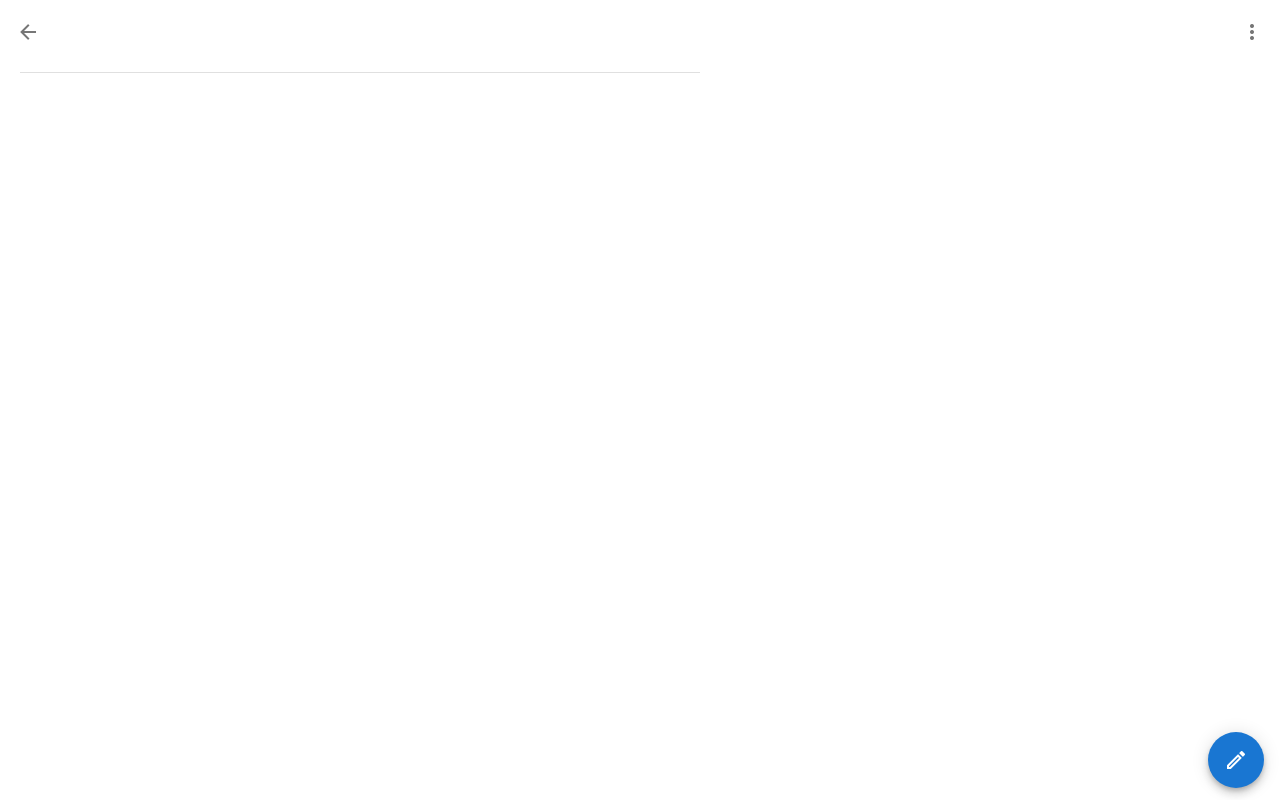
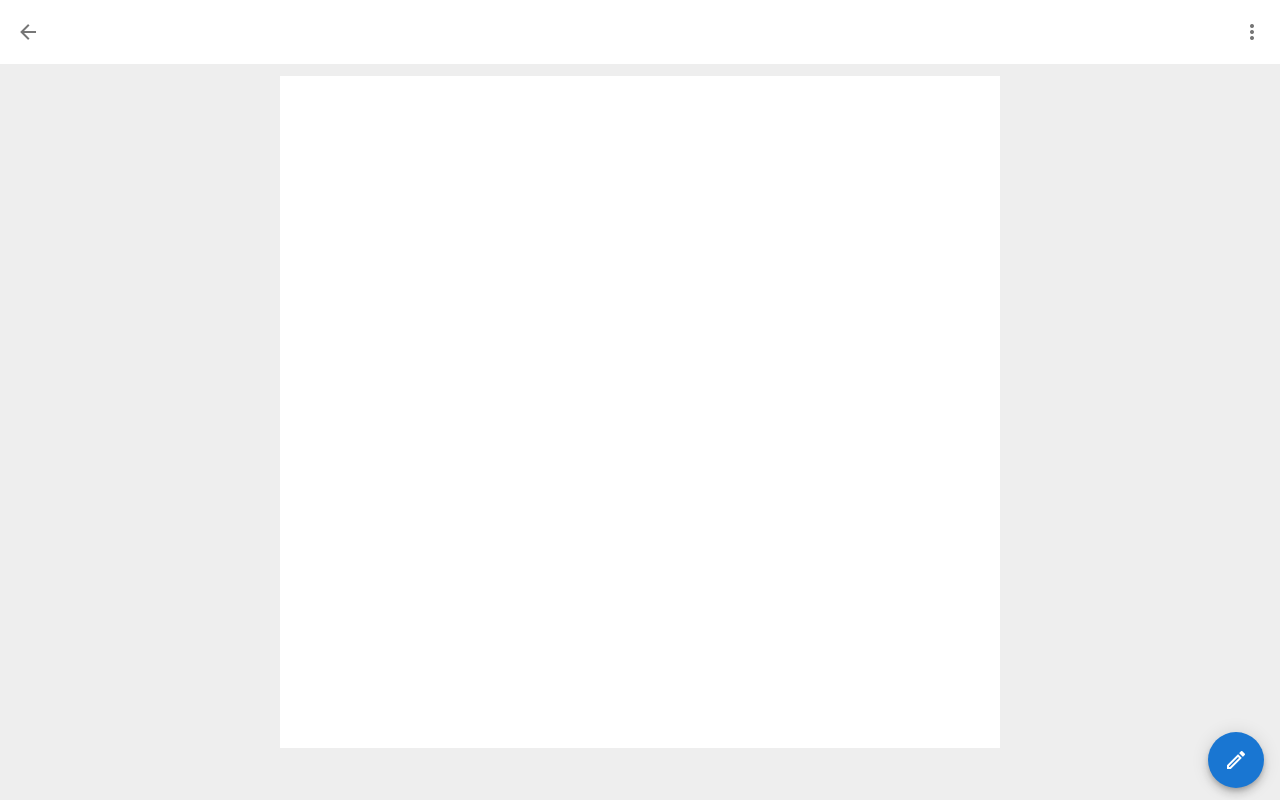
Before and after one commit to MichaelB-pl/journote-2, a Vue app: page /notes/123 in a window 1280 px wide. Built offline with nearby package versions, Linux system fonts and the light colour scheme.

Commit message:
Layout fixes

```diff
--- a/src/App.vue
+++ b/src/App.vue
@@ -1,5 +1,5 @@
 <template>
-  <v-app class="grey lighten-5">
+  <v-app>
     <router-view />
   </v-app>
 </template>
@@ -12,10 +12,6 @@ import { bindHelpersWithVuetify } from '@/helpers/vuetifyHelper';
 export default {
   name: 'App',
 
-  data: () => ({
-    //
-  }),
-
   methods: {
     ...mapMutations('notes', ['initNotesFromStorage']),
   },
--- a/src/views/NoteDetailsPage.vue
+++ b/src/views/NoteDetailsPage.vue
@@ -1,7 +1,7 @@
 <template>
-  <v-main>
+  <v-main class="grey lighten-3">
     <v-app-bar
-      absolute
+      fixed
       color="white"
       elevate-on-scroll
       hide-on-scroll
@@ -27,19 +27,6 @@
       </v-menu>
     </v-app-bar>
 
-    <v-sheet
-      id="scrolling-content"
-      class="overflow-y-auto pt-10"
-      :height="contentHeight"
-      max-width="720"
-    >
-      <v-container class="pa-5">
-        <h1>{{ note.title }}</h1>
-        <v-divider class="my-3"></v-divider>
-        <MardonPreview :text="note.content" />
-      </v-container>
-    </v-sheet>
-
     <v-btn
       class="mb-10"
       fab
@@ -51,13 +38,35 @@
     >
       <v-icon>mdi-pencil-outline</v-icon>
     </v-btn>
+
+    <v-container
+      id="scrolling-content"
+      style="max-height: 100vh"
+      class="overflow-y-auto px-0"
+      fluid
+    >
+      <v-row no-gutters justify="center" v-resize="updateContentWidth">
+        <v-col cols="auto">
+          <v-sheet
+            :style="contentTopMargin"
+            class="px-5 py-3"
+            :width="contentWidth"
+            :min-height="contentHeight"
+          >
+            <h1>{{ note.title }}</h1>
+            <v-divider v-if="note.title" class="my-3"></v-divider>
+            <MardonPreview :text="note.content" />
+          </v-sheet>
+        </v-col>
+      </v-row>
+    </v-container>
     <NewNoteDialog :isOpened.sync="isDialogOpened" :noteId="noteId" />
   </v-main>
 </template>
 
 <script>
 import { mapGetters, mapMutations } from 'vuex';
-import { getContentHeight } from '@/helpers/vuetifyHelper';
+import { getContentHeight, getToolbarHeight } from '@/helpers/vuetifyHelper';
 
 import NewNoteDialog from '@/components/NewNoteDialog';
 import MardonPreview from '@/components/MardonPreview';
@@ -77,6 +86,7 @@ export default {
 
   data: () => ({
     isDialogOpened: false,
+    contentWidth: 0,
   }),
 
   computed: {
@@ -87,7 +97,11 @@ export default {
     },
 
     contentHeight() {
-      return getContentHeight();
+      return getContentHeight(2);
+    },
+
+    contentTopMargin() {
+      return 'margin-top: ' + getToolbarHeight() + 'px';
     },
   },
 
@@ -98,6 +112,17 @@ export default {
       this.$router.go(-1);
       this.deleteNote(this.note);
     },
+
+    updateContentWidth() {
+      const windowWidth = window.innerWidth;
+      const maxWidth = 720;
+
+      this.contentWidth = windowWidth < maxWidth ? windowWidth : maxWidth;
+    },
+  },
+
+  mounted() {
+    this.updateContentWidth();
   },
 };
 </script>
--- a/src/views/NotesListPage.vue
+++ b/src/views/NotesListPage.vue
@@ -1,40 +1,47 @@
 <template>
   <v-main class="grey lighten-3">
-    <v-app-bar app color="primary" dark>
+    <v-app-bar fixed color="primary" dark>
       <v-toolbar-title>{{ $t('notes.notesList.title') }}</v-toolbar-title>
     </v-app-bar>
-    <v-container>
-      <v-list>
-        <v-list-item
-          v-for="note in notes"
-          :key="note.id"
-          :to="{ name: 'NoteDetails', params: { noteId: note.id } }"
-        >
-          <v-list-item-content>
-            <v-list-item-title>{{ note.title }}</v-list-item-title>
-            <v-list-item-subtitle>{{ note.content }}</v-list-item-subtitle>
-          </v-list-item-content>
-        </v-list-item>
-      </v-list>
-    </v-container>
 
     <v-btn
-      class="mb-10"
+      style="mb-10"
       fab
       color="primary"
-      absolute
       bottom
       right
+      fixed
       @click="isDialogOpened = true"
     >
       <v-icon>mdi-plus</v-icon>
     </v-btn>
+
+    <v-container style="max-height: 100vh" class="overflow-y-auto pa-0">
+      <v-sheet :style="contentTopMargin">
+        <v-list>
+          <template v-for="(note, index) in notes">
+            <v-divider v-if="index" :key="`divider_${index}`"></v-divider>
+            <v-list-item
+              :key="note.id"
+              :to="{ name: 'NoteDetails', params: { noteId: note.id } }"
+            >
+              <v-list-item-content>
+                <v-list-item-title>{{ note.title }}</v-list-item-title>
+                <v-list-item-subtitle>{{ note.content }}</v-list-item-subtitle>
+              </v-list-item-content>
+            </v-list-item>
+          </template>
+        </v-list>
+      </v-sheet>
+    </v-container>
+
     <NewNoteDialog :isOpened.sync="isDialogOpened" />
   </v-main>
 </template>
 
 <script>
 import { mapState } from 'vuex';
+import { getContentHeight, getToolbarHeight } from '@/helpers/vuetifyHelper';
 
 import NewNoteDialog from '@/components/NewNoteDialog';
 
@@ -49,6 +56,14 @@ export default {
 
   computed: {
     ...mapState('notes', ['notes']),
+
+    contentHeight() {
+      return getContentHeight();
+    },
+
+    contentTopMargin() {
+      return 'margin-top: ' + getToolbarHeight() + 'px';
+    },
   },
 };
 </script>
```
